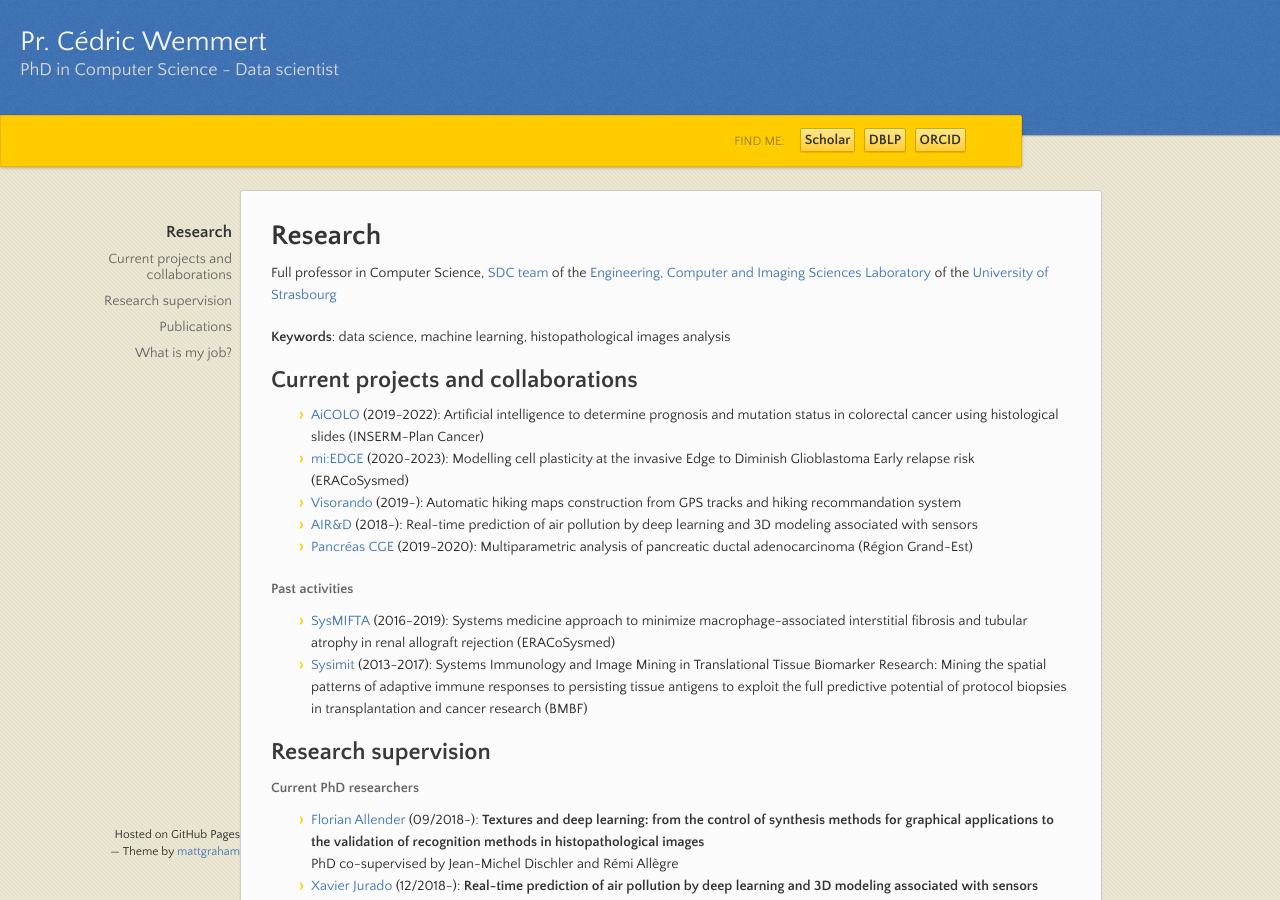
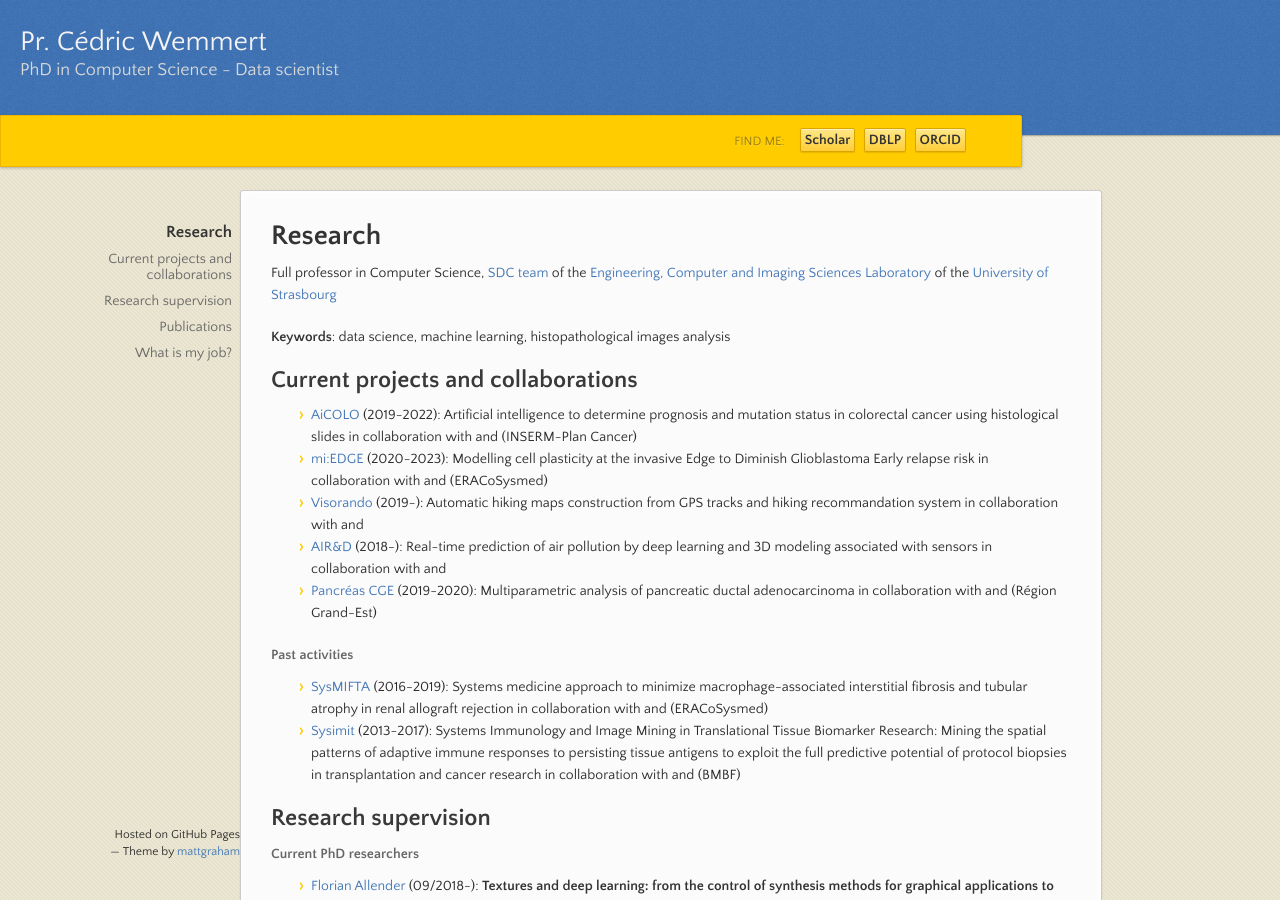
Before and after one commit to wemmertc/webpage, a Jekyll site: the page built from index.md, in a window 1280 px wide and 900 px high. Built offline with Jekyll 4.4.1, drawn with Linux system fonts in a browser that asks for light colours.

Commit message:
publishing

```diff
--- a/_includes/past_projects.md
+++ b/_includes/past_projects.md
@@ -1,2 +1,2 @@
- * [SysMIFTA](https://www.era-learn.eu/network-information/networks/eracosysmed/1st-call-european-research-projects-to-demonstrate/systems-medicine-approach-to-minimize-macrophage-associated-interstitial-fibrosis-and-tubular-atrophy-in-renal-allograft-rejection) (2016-2019): Systems medicine approach to minimize macrophage-associated interstitial fibrosis and tubular atrophy in renal allograft rejection (ERACoSysmed)
- * [Sysimit](http://www.sysim.it/) (2013-2017): Systems Immunology and Image Mining in Translational Tissue Biomarker Research: Mining the spatial patterns of adaptive immune responses to persisting tissue antigens to exploit the full predictive potential of protocol biopsies in transplantation and cancer research (BMBF)
+ * [SysMIFTA](https://www.era-learn.eu/network-information/networks/eracosysmed/1st-call-european-research-projects-to-demonstrate/systems-medicine-approach-to-minimize-macrophage-associated-interstitial-fibrosis-and-tubular-atrophy-in-renal-allograft-rejection) (2016-2019): Systems medicine approach to minimize macrophage-associated interstitial fibrosis and tubular atrophy in renal allograft rejection in collaboration with  and  (ERACoSysmed)
+ * [Sysimit](http://www.sysim.it/) (2013-2017): Systems Immunology and Image Mining in Translational Tissue Biomarker Research: Mining the spatial patterns of adaptive immune responses to persisting tissue antigens to exploit the full predictive potential of protocol biopsies in transplantation and cancer research in collaboration with  and  (BMBF)
--- a/_includes/projects.md
+++ b/_includes/projects.md
@@ -1,5 +1,5 @@
- * [AiCOLO](https://wemmertc.github.io/aicolo/) (2019-2022): Artificial intelligence to determine prognosis and mutation status in colorectal cancer using histological slides (INSERM-Plan Cancer)
- * [mi:EDGE](https://www.era-learn.eu/network-information/networks/eracosysmed/3rd-joint-transnational-call-for-european-research-projects-on-systems-medicine/modelling-cell-plasticity-at-the-invasive-edge-to-diminish-glioblastoma-early-relapse-risk) (2020-2023): Modelling cell plasticity at the invasive Edge to Diminish Glioblastoma Early relapse risk (ERACoSysmed)
- * [Visorando]() (2019-): Automatic hiking maps construction from GPS tracks and hiking recommandation system
- * [AIR&D]() (2018-): Real-time prediction of air pollution by deep learning and 3D modeling associated with sensors
- * [Pancréas CGE]() (2019-2020): Multiparametric analysis of pancreatic ductal adenocarcinoma (Région Grand-Est)
+ * [AiCOLO](https://wemmertc.github.io/aicolo/) (2019-2022): Artificial intelligence to determine prognosis and mutation status in colorectal cancer using histological slides in collaboration with  and  (INSERM-Plan Cancer)
+ * [mi:EDGE](https://www.era-learn.eu/network-information/networks/eracosysmed/3rd-joint-transnational-call-for-european-research-projects-on-systems-medicine/modelling-cell-plasticity-at-the-invasive-edge-to-diminish-glioblastoma-early-relapse-risk) (2020-2023): Modelling cell plasticity at the invasive Edge to Diminish Glioblastoma Early relapse risk in collaboration with  and  (ERACoSysmed)
+ * [Visorando]() (2019-): Automatic hiking maps construction from GPS tracks and hiking recommandation system in collaboration with  and
+ * [AIR&D]() (2018-): Real-time prediction of air pollution by deep learning and 3D modeling associated with sensors in collaboration with  and
+ * [Pancréas CGE]() (2019-2020): Multiparametric analysis of pancreatic ductal adenocarcinoma in collaboration with  and  (Région Grand-Est)
```
Also changed, not shown: 1 other file.
